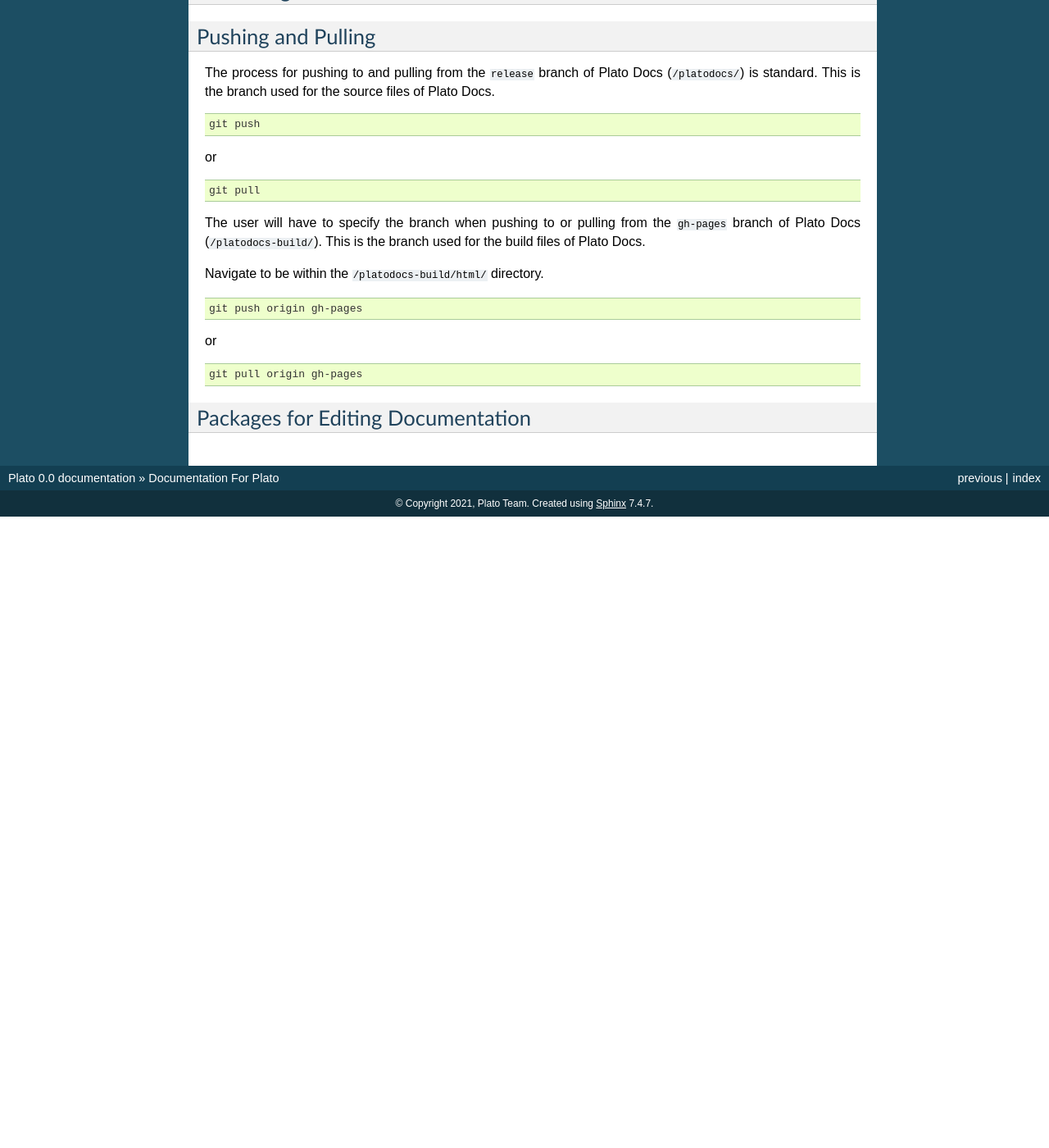
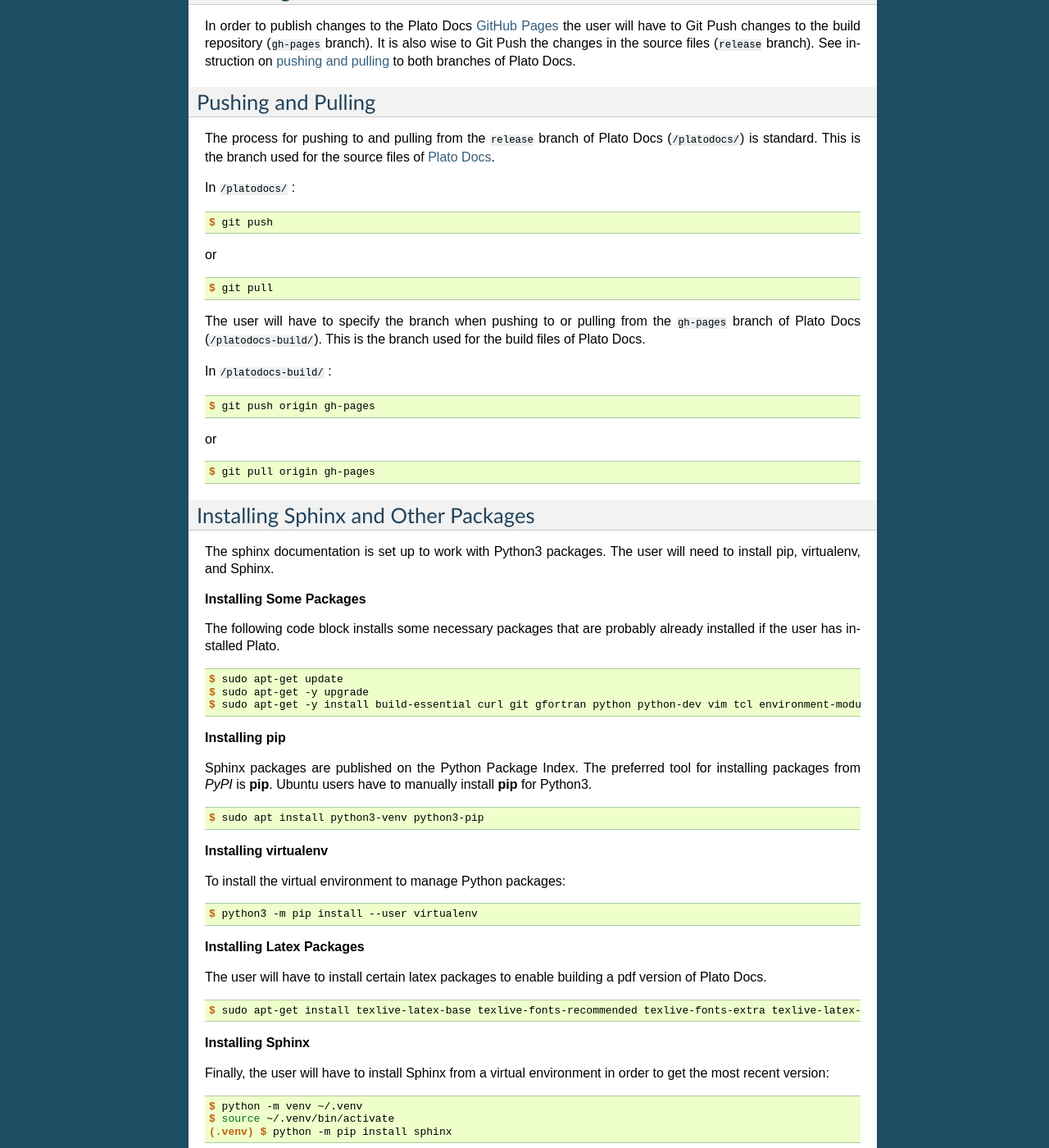
Before and after one commit to morphorm22/morphdocs, a Sphinx documentation site: the page built from docs/source/documentation.rst, in a window 1280 px wide and 1400 px high, scrolled down 1892 px. Shown: the whole window at 82% size. Built offline with Sphinx 7.4.7, drawn with Linux system fonts in a browser that asks for light colours; before the commit the page ends 2522 px from its top, so only the background shows below that; some of the changed text lies outside the part shown.

Commit message:
adding instructions for packages

```diff
--- a/docs/source/documentation.rst
+++ b/docs/source/documentation.rst
@@ -83,7 +83,7 @@
 
 .. code-block:: console
 
-   (.venv) make html
+   (.venv) $ make html
 
 Changes can be viewed by opening :code:`/platodocs-build/html/index.html` in a web browser.
 
@@ -91,41 +91,119 @@
 
 .. code-block:: console
 
-   (.venv) make latexpdf
+   (.venv) $ make latexpdf
 
 The changes can be viewed by opening :code:`/platodocs/platodocs.pdf`.
 
 Publishing Documentation
 ------------------------
+In order to publish changes to the Plato Docs `GitHub Pages <https://platoengine.github.io/platodocs/>`_ the user will have to Git Push changes to the build repository (:code:`gh-pages` branch).  It is also wise to Git Push the changes in the source files (:code:`release` branch).  See instruction on :ref:`pushing and pulling <pushingpulling>` to both branches of Plato Docs.
 
+.. _pushingpulling:
 
 Pushing and Pulling
 -------------------
-The process for pushing to and pulling from the :code:`release` branch of Plato Docs (:code:`/platodocs/`) is standard. This is the branch used for the source files of Plato Docs.
+The process for pushing to and pulling from the :code:`release` branch of Plato Docs (:code:`/platodocs/`) is standard. This is the branch used for the source files of `Plato Docs <https://github.com/platoengine/platodocs/>`_.
+
+In :code:`/platodocs/` :
 
 .. code-block:: console
 
-   git push
+   $ git push
 
 or
 
 .. code-block:: console
 
-   git pull
+   $ git pull
 
 The user will have to specify the branch when pushing to or pulling from the :code:`gh-pages` branch of Plato Docs (:code:`/platodocs-build/`). This is the branch used for the build files of Plato Docs.
 
-Navigate to be within the :code:`/platodocs-build/html/` directory.
+In :code:`/platodocs-build/` :
 
 .. code-block:: console
 
-   git push origin gh-pages
+   $ git push origin gh-pages
 
 or
 
 .. code-block:: console
 
-   git pull origin gh-pages
+   $ git pull origin gh-pages
 
-Packages for Editing Documentation
-----------------------------------
+Installing Sphinx and Other Packages
+------------------------------------
+The sphinx documentation is set up to work with Python3 packages. The user will need to install pip, virtualenv, and Sphinx.
+
+**Installing Some Packages**
+
+The following code block installs some necessary packages that are probably already installed if the user has installed Plato.
+
+.. code-block:: console
+
+   $ sudo apt-get update
+   $ sudo apt-get -y upgrade
+   $ sudo apt-get -y install build-essential curl git gfortran python python-dev vim tcl environment-modules unzip csh python3-distutils
+
+**Installing pip**
+
+Sphinx packages are published on the Python Package Index. The preferred tool for installing packages from *PyPI* is **pip**. Ubuntu users have to manually install **pip** for Python3.
+
+.. code-block:: console
+
+   $ sudo apt install python3-venv python3-pip
+
+**Installing virtualenv**
+
+To install the virtual environment to manage Python packages:
+
+.. code-block:: console
+
+   $ python3 -m pip install --user virtualenv
+
+**Installing Latex Packages**
+
+The user will have to install certain latex packages to enable building a pdf version of Plato Docs.
+
+.. code-block:: console
+
+   $ sudo apt-get install texlive-latex-base texlive-fonts-recommended texlive-fonts-extra texlive-latex-extra latexmk
+
+**Installing Sphinx**
+
+Finally, the user will have to install Sphinx from a virtual environment in order to get the most recent version:
+
+.. code-block:: console
+
+   $ python -m venv ~/.venv
+   $ source ~/.venv/bin/activate
+   (.venv) $ python -m pip install sphinx
+
+Check that the Spinx version is equivalent or beyond :code:`sphinx-build 4.0.0`
+
+.. code-block:: console
+
+   (.venv) $ sphinx-build --version
+
+Virtual Environment
+-------------------
+Sphinx build commands (:code:`$ make html` or :code:`$ make latexpdf`) will have to done from a Python3 virtual environment. To create a virtual environment:
+
+.. code-block:: console
+
+   $ python3 -m venv ~/.venv
+
+Note that the virtual environment only has to be created once.
+
+Once the virtual environment is created it can be sourced:
+
+.. code-block:: console
+
+   $ source ~/.venv/bin/activate
+
+Check that default Python version is 3.0.0 or later and Sphinx is 4.0.0 or later:
+
+.. code-block:: console
+
+   $ python --version
+   $ sphinx-build --version
```
Also changed, not shown: other parts of docs/source/documentation.rst (+7 -7 lines), 1 other file.
